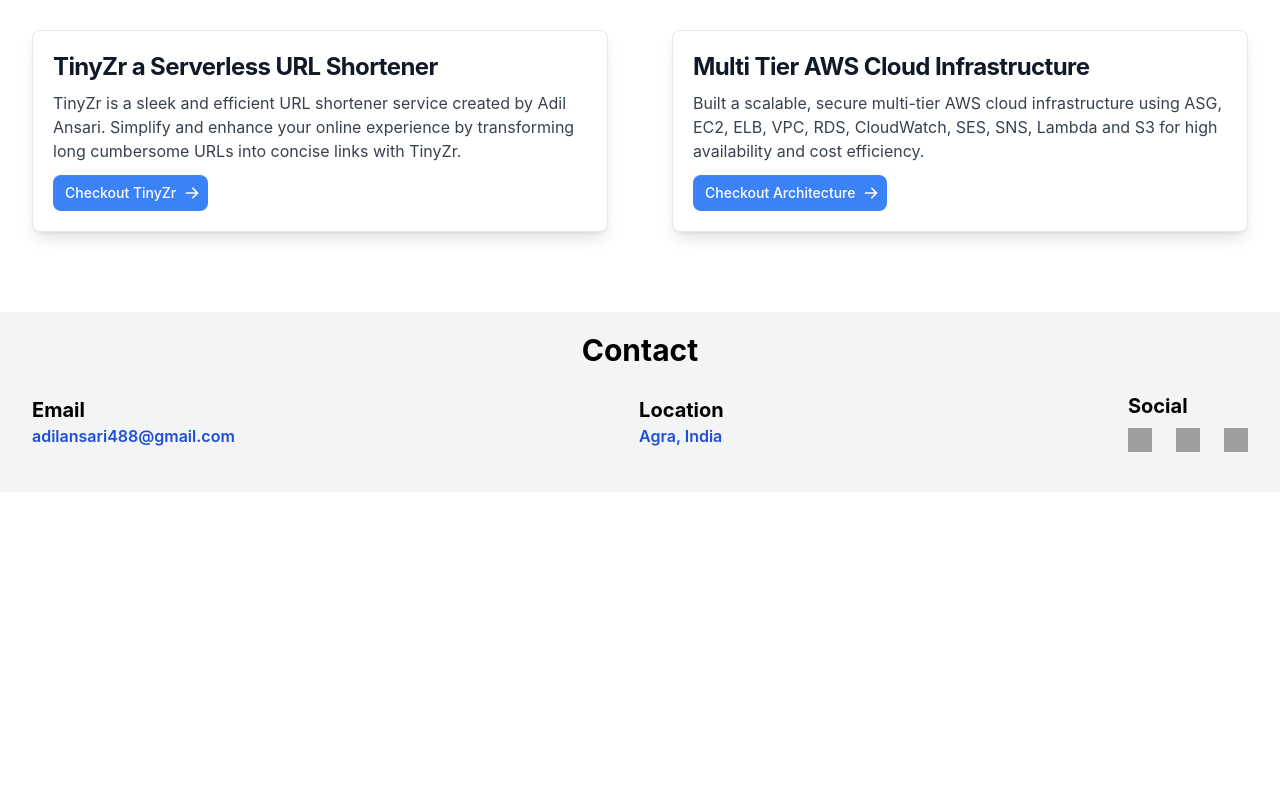
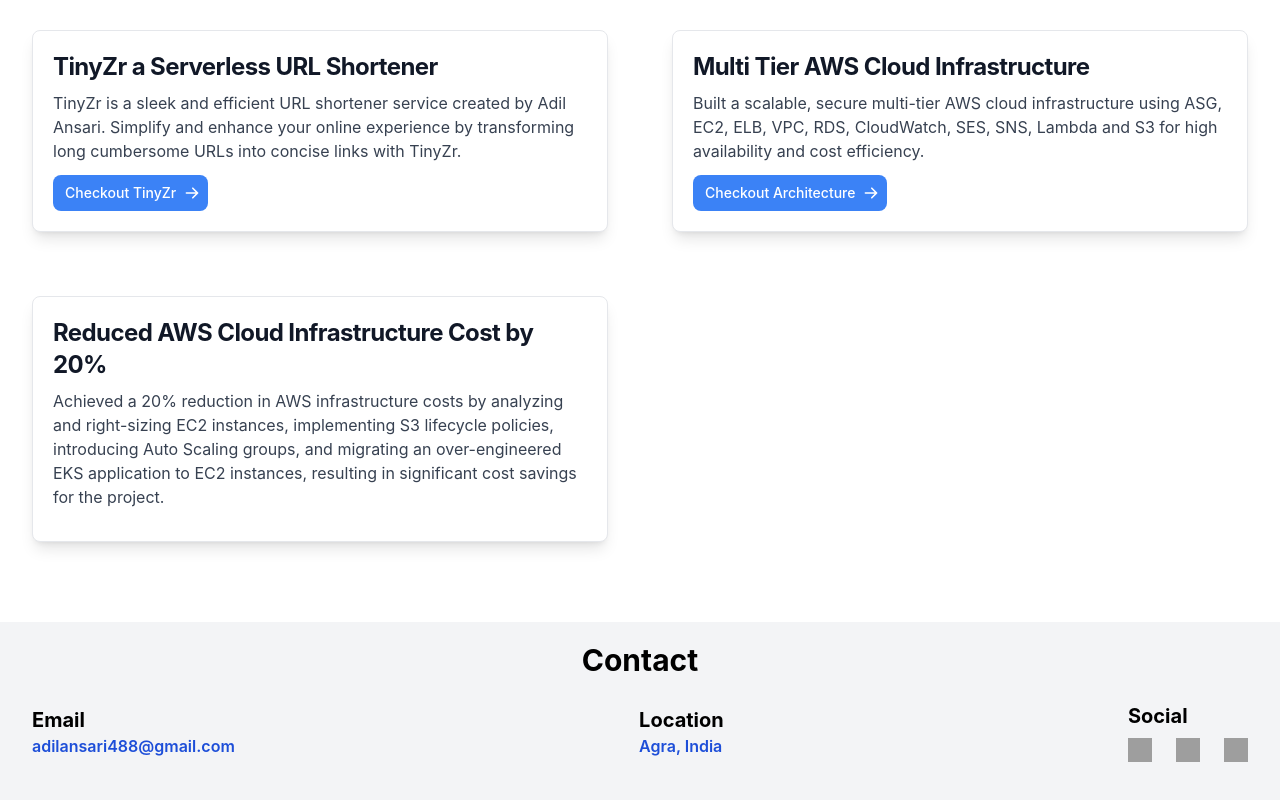
Before and after one commit to adilansari488/adil-portfolio, a React (Create React App) app: page / in a window 1280 px wide. Shown: the part 3014-3814 px from the top of the page. Before the commit the page ends 3506 px from the top, so only its background shows below. Built offline with nearby package versions, Linux system fonts and the light colour scheme; grey boxes are pictures that could not be loaded.

Commit message:
updated condition in Card

```diff
--- a/src/components/Card.jsx
+++ b/src/components/Card.jsx
@@ -15,7 +15,7 @@
       <a href={link}>
         {/* <img
           className="rounded-t-lg w-full"
-          // src= "http://13.126.194.79:8869/static/media/cloudBg.f28b5c6961fd82be839c.png" //{imageUrl}
+          // src= "" //{imageUrl}
           alt={heading}
         /> */}
       </a>
@@ -28,6 +28,7 @@
         <p className="mb-3 font-normal text-gray-700 dark:text-gray-400">
           {description}
         </p>
+        {link && (
         <a
           href={link}
           target="_blank"
@@ -47,7 +48,7 @@
               clipRule="evenodd"
             ></path>
           </svg>
-        </a>
+        </a> )}
       </div>
     </motion.div>
   );
--- a/src/views/Projects.jsx
+++ b/src/views/Projects.jsx
@@ -31,6 +31,12 @@
             link="https://urlshortener.tinyzr.link"
             more="Checkout Architecture"
           />
+          <Card
+            heading="Reduced AWS Cloud Infrastructure Cost by 20%"
+            description="Achieved a 20% reduction in AWS infrastructure costs by analyzing and right-sizing EC2 instances, implementing S3 lifecycle policies, introducing Auto Scaling groups, and migrating an over-engineered EKS application to EC2 instances, resulting in significant cost savings for the project."
+            // link="https://urlshortener.tinyzr.link"
+            // more="Checkout Architecture"
+          />
         </div>
         {/* <a
           href="hello"
```
